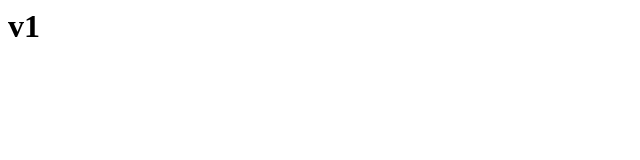
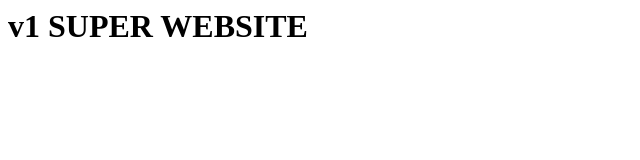
Before and after one commit to billythecloud/infa01repo, a plain HTML site: page index.html in a window 1280 px wide. Shown: the whole page, without its empty margins (0-640 px from the left). Drawn offline with Linux system fonts and the light colour scheme.

Commit message:
added; new website header

```diff
--- a/index.html
+++ b/index.html
@@ -1 +1 @@
-<h1>v1</h1>
+<h1>v1 SUPER WEBSITE</h1>
```
